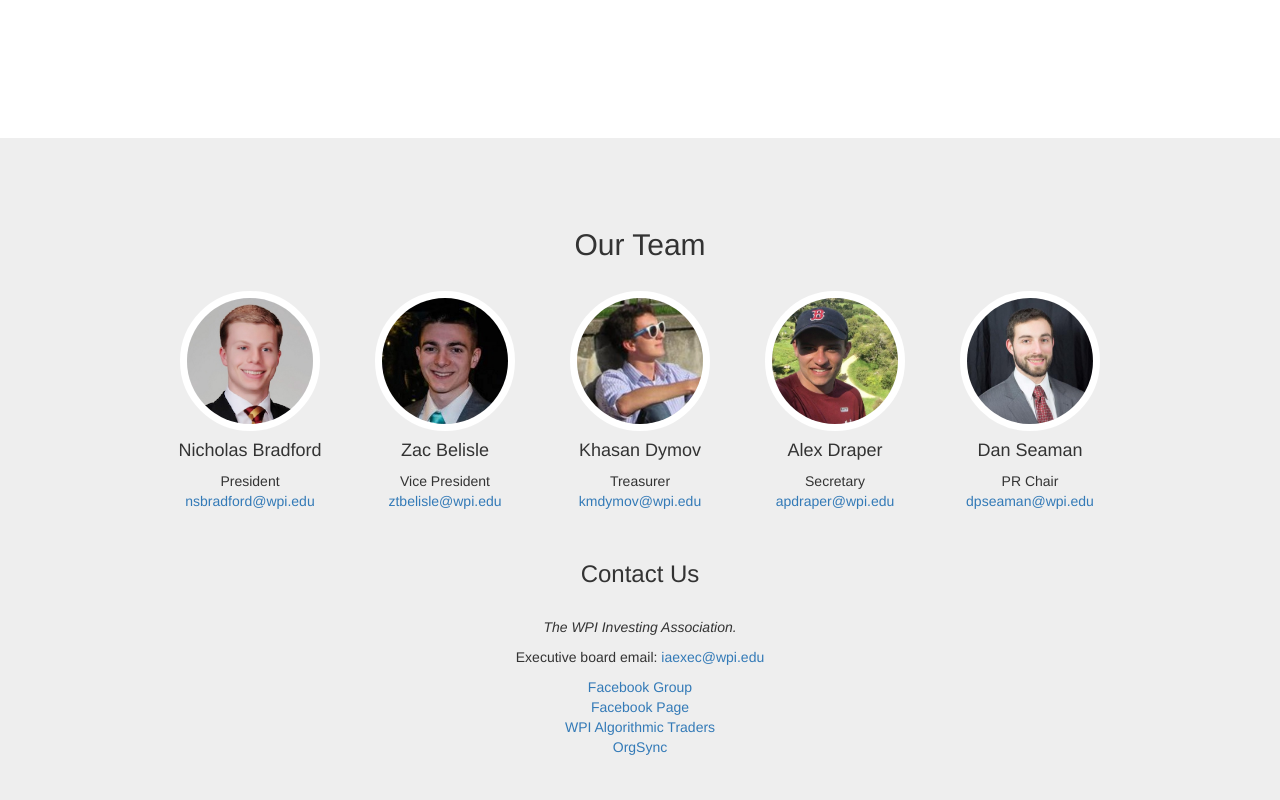
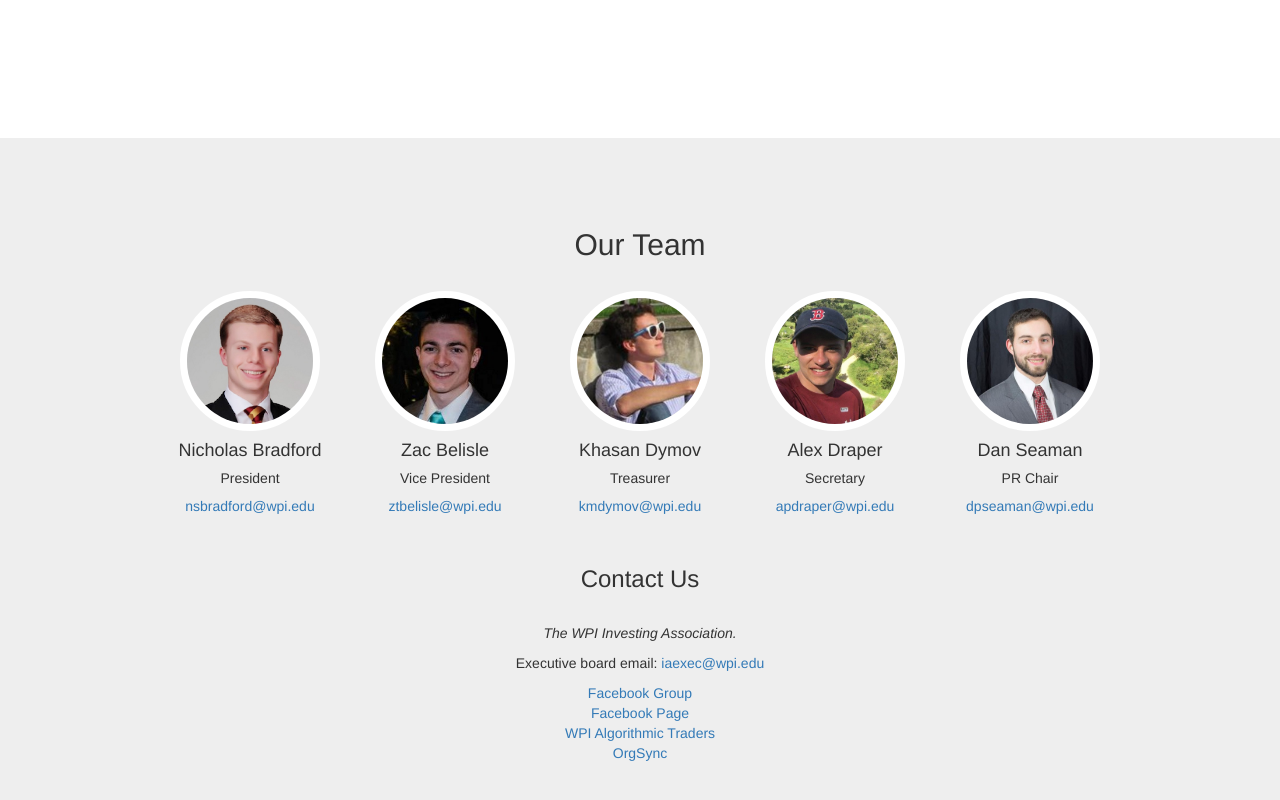
Before and after one commit to nsbradford/web-investWPI, a plain HTML site: page index.html in a window 1280 px wide. Shown: the part 2262-3062 px from the top of the page. Drawn offline with Linux system fonts and the light colour scheme.

Commit message:
Final draft complete.

```diff
--- a/css/scrolling-nav.css
+++ b/css/scrolling-nav.css
@@ -26,13 +26,14 @@ ol, ul {
     text-align: left;
 }
 
-@media (max-width: @screen-xs) {
+@media (max-width: 767px) {
     h1{
         font-size: 4em;
     }
 }
 
-@media(min-width:767px) {
+
+@media(min-width:768px) {
     .navbar {
         padding: 20px 0;
         -webkit-transition: background .5s ease-in-out,padding .5s ease-in-out;
--- a/index.html
+++ b/index.html
@@ -260,7 +260,7 @@
                         <div class="team-member">
                             <img src="img/team/Nick.jpg" class="img-responsive img-circle" alt="">
                             <h4>Nicholas Bradford</h4>
-                            <span class="role">President</span>
+                            <h5>President</h5>
                             <a href="mailto:nsbradford@wpi.edu">nsbradford@wpi.edu</a>
                             <ul class="list-inline social-buttons">
                                 <li><a href="#"><i class="fa fa-twitter"></i></a>
@@ -276,7 +276,7 @@
                         <div class="team-member">
                             <img src="img/team/Zac.jpg" class="img-responsive img-circle" alt="">
                             <h4>Zac Belisle</h4>
-                            <span class="role">Vice President</span>
+                            <h5>Vice President</h5>
                             <a href="mailto:ztbelisle@wpi.edu">ztbelisle@wpi.edu</a>
                             <ul class="list-inline social-buttons">
                                 <li><a href="#"><i class="fa fa-twitter"></i></a>
@@ -292,7 +292,7 @@
                         <div class="team-member">
                             <img src="img/team/Khasan.jpg" class="img-responsive img-circle" alt="">
                             <h4>Khasan Dymov</h4>
-                            <span class="role">Treasurer</span>
+                            <h5>Treasurer</h5>
                             <a href="mailto:kmdymov@wpi.edu">kmdymov@wpi.edu</a>
                             <ul class="list-inline social-buttons">
                                 <li><a href="#"><i class="fa fa-twitter"></i></a>
@@ -308,7 +308,7 @@
                         <div class="team-member">
                             <img src="img/team/Alex.jpg" class="img-responsive img-circle" alt="">
                             <h4>Alex Draper</h4>
-                            <span class="role">Secretary</span>
+                            <h5>Secretary</h5>
                             <a href="mailto:apdraper@wpi.edu">apdraper@wpi.edu</a>
                             <ul class="list-inline social-buttons">
                                 <li><a href="#"><i class="fa fa-twitter"></i></a>
@@ -324,7 +324,7 @@
                         <div class="team-member">
                             <img src="img/team/Dan.jpg" class="img-responsive img-circle" alt="">
                             <h4>Dan Seaman</h4>
-                            <span class="role">PR Chair</span>
+                            <h5>PR Chair</h5>
                             <a href="mailto:dpseaman@wpi.edu">dpseaman@wpi.edu</a>
                             <ul class="list-inline social-buttons">
                                 <li><a href="#"><i class="fa fa-twitter"></i></a>
```
